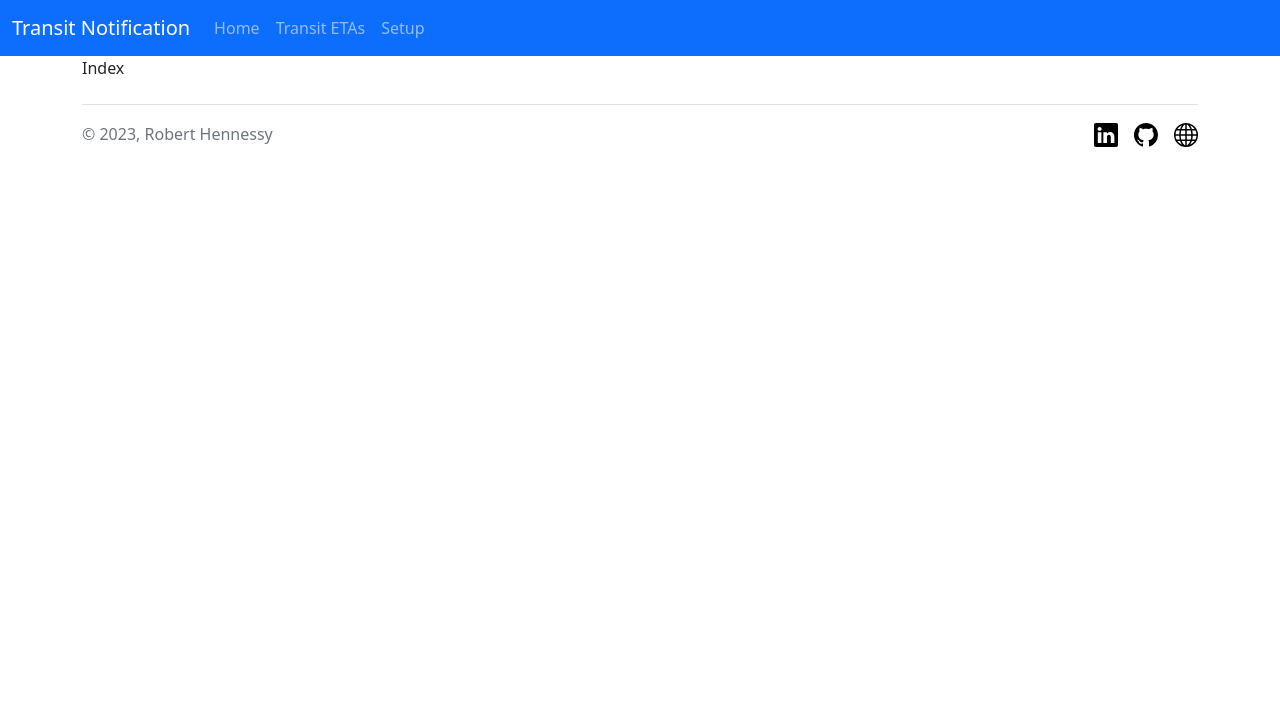
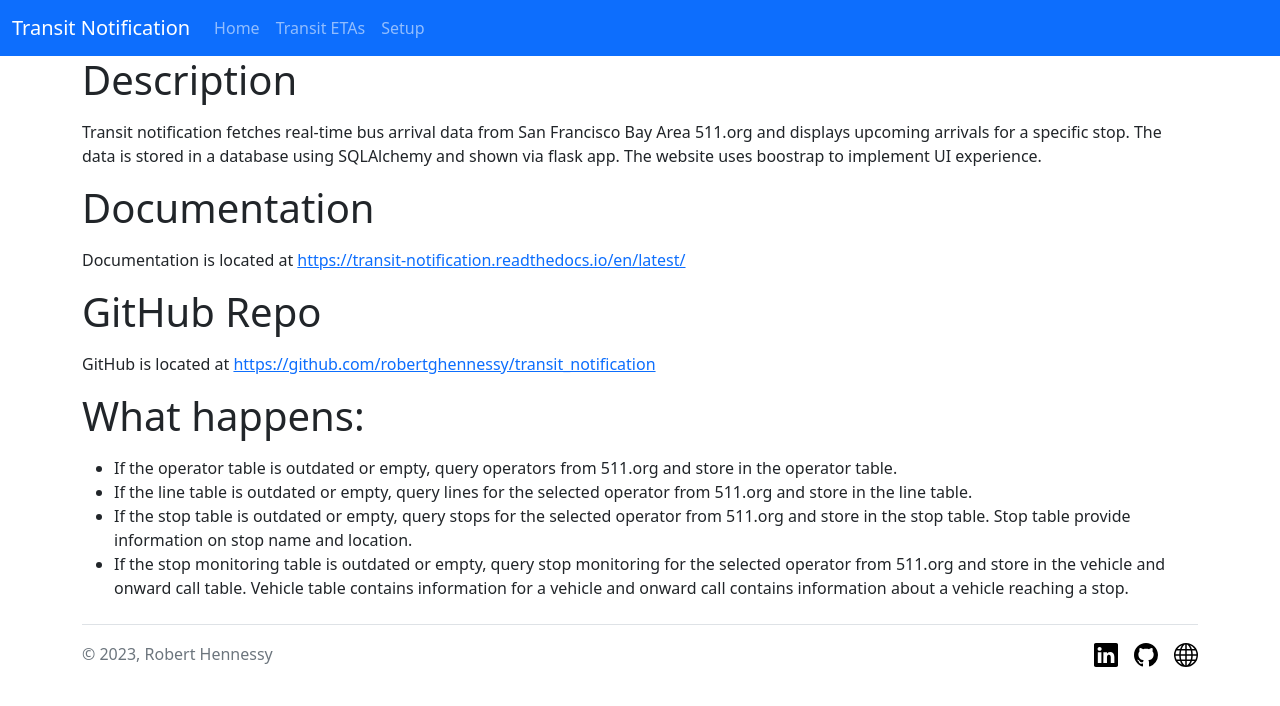
Before and after one commit to robertghennessy/transit_notification, a Flask app: page / in a window 1280 px wide. Shown: the top 706 px of the page. Run offline with Flask 3, Linux system fonts and the light colour scheme; some libraries are stand-ins or nearby versions.

Commit message:
Updated the documentation in installation.rst, usage.rst, HISTORY.rst and README.rst.
Updated the required packages in pyproject.toml

Removed some unnecessary files - old_requirements.txt, requirements_old.txt, setup.cfg and views.py

Updated two templates index.html and setup.html

```diff
--- a/setup.cfg
+++ b/setup.cfg
@@ -16,5 +16,6 @@ universal = 1
 
 [flake8]
 exclude = docs
+
 [tool:pytest]
 collect_ignore = ['setup.py']
--- a/transit_notification/__init__.py
+++ b/transit_notification/__init__.py
@@ -53,8 +53,7 @@ def create_app(test_config=None) -> Flask:
             db.drop_all()
             db.create_all()  # Create sql tables for our data models
 
-    from transit_notification import views, routes
-    app.register_blueprint(views.bp)
+    from transit_notification import routes
     app.register_blueprint(routes.routes)
 
     @app.route('/hello')
--- a/transit_notification/templates/index.html
+++ b/transit_notification/templates/index.html
@@ -3,5 +3,56 @@
   {% if error %}
     <p class=error><strong>Error:</strong> {{ error }}
   {% endif %}
-  Index
+
+<p class="display-6">
+    Description
+</p>
+
+<p>
+    Transit notification fetches real-time bus arrival data from San Francisco Bay Area 511.org and displays upcoming
+    arrivals for a specific stop. The data is stored in a database using SQLAlchemy and shown via flask app. The website
+    uses boostrap to implement UI experience.
+</p>
+
+<p class="display-6">
+    Documentation
+</p>
+<p>
+    Documentation is located at <a href="https://transit-notification.readthedocs.io/en/latest/" class="link-primary">https://transit-notification.readthedocs.io/en/latest/</a>
+
+
+</p>
+
+<p class="display-6">
+    GitHub Repo
+</p>
+<p>
+    GitHub is located at <a href="https://github.com/robertghennessy/transit_notification" class="link-primary">https://github.com/robertghennessy/transit_notification</a>
+</p>
+
+
+
+<p class="display-6">
+    What happens:
+</p>
+    <ul>
+        <li>
+             If the operator table is outdated or empty, query operators from 511.org and store in the operator table.
+        </li>
+        <li>
+             If the line table is outdated or empty, query lines for the selected operator from 511.org and
+            store in the line table.
+        </li>
+        <li>
+            If the stop table is outdated or empty, query stops for the selected operator from 511.org and
+            store in the stop table. Stop table provide information on stop name and location.
+        </li>
+        <li>
+            If the stop monitoring table is outdated or empty, query stop monitoring for the selected operator from
+            511.org and store in the vehicle and onward call table. Vehicle table contains information for a vehicle
+            and onward call contains information about a vehicle reaching a stop.
+        </li>
+    </ul>
+
+
 {% endblock %}
--- a/transit_notification/templates/setup.html
+++ b/transit_notification/templates/setup.html
@@ -4,5 +4,6 @@
   {% if error %}
     <p class=error><strong>Error:</strong> {{ error }}
   {% endif %}
-  Directions on setting up Transit Notification.
+  Directions on setting up Transit Notification are located at  <a href="https://transit-notification.readthedocs.io/en/latest/installation.html" class="link-primary">https://transit-notification.readthedocs.io/en/latest/installation.html</a>
+
 {% endblock %}
```
Also changed, not shown: old_requirements.txt (deleted, +0 -21 lines), pyproject.toml (+39 -4 lines), requirements_old.txt (deleted, +0 -14 lines), tests/test_routes.py (+2 -2 lines), transit_notification/views.py (deleted, +0 -8 lines), 4 other files.
